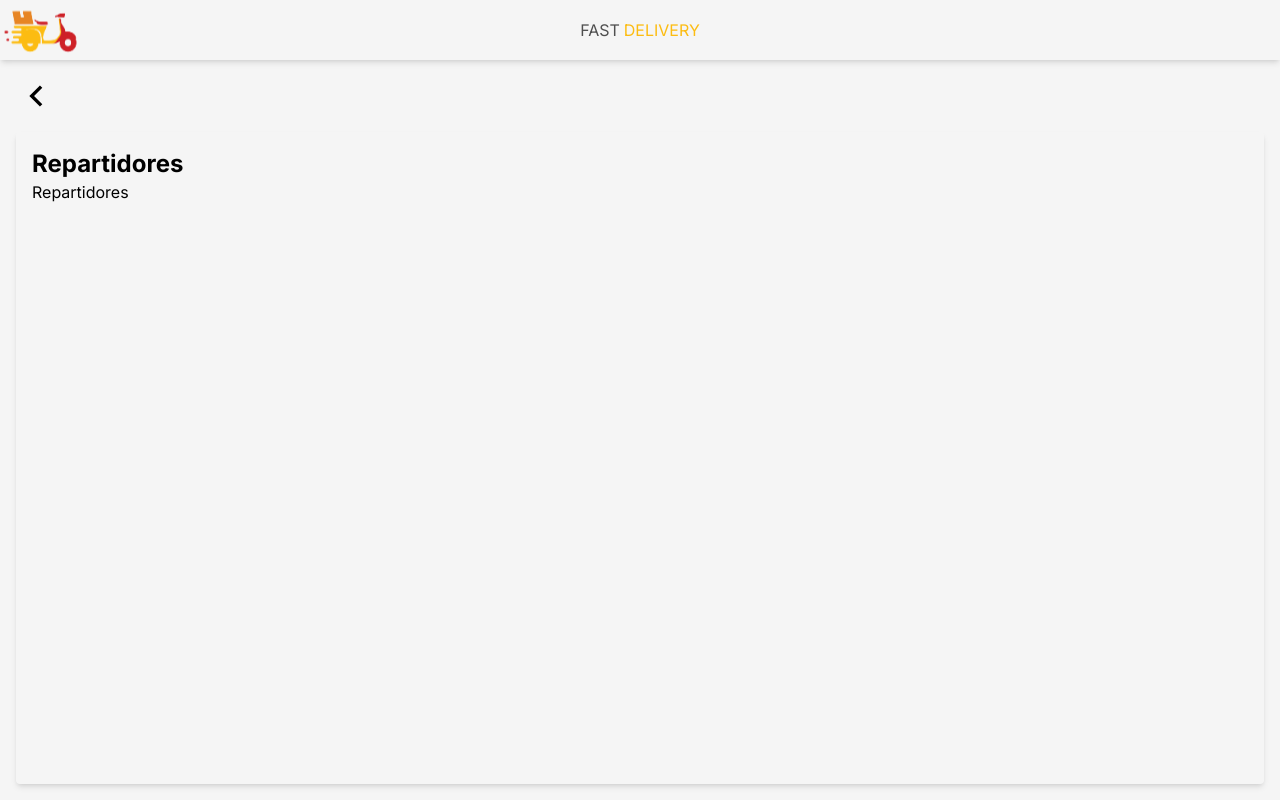
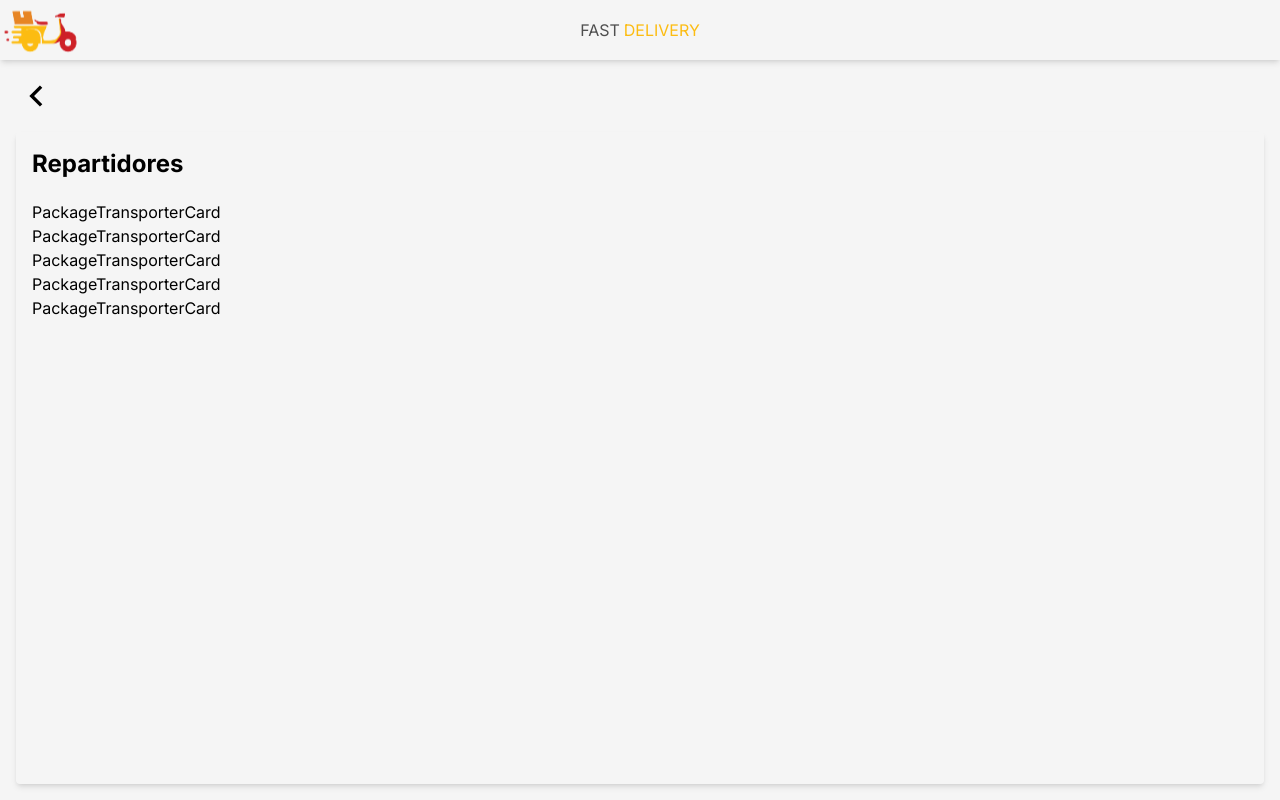
Before and after one commit to EmanuelAmico/staffys-backoffice-client, a Next.js app: page /delivery/people in a window 1280 px wide. Built offline with nearby package versions, Linux system fonts and the light colour scheme.

Commit message:
add some boilerplate until PackageTransporterCard common is ready

```diff
--- a/src/app/delivery/people/page.tsx
+++ b/src/app/delivery/people/page.tsx
@@ -12,7 +12,13 @@ const DeliveryPeople: FC = () => {
         className="self-start"
       />
       <Card title="Repartidores" className="grow">
-        <p>Repartidores</p>
+        <div className="mt-5">
+          <div>PackageTransporterCard</div>
+          <div>PackageTransporterCard</div>
+          <div>PackageTransporterCard</div>
+          <div>PackageTransporterCard</div>
+          <div>PackageTransporterCard</div>
+        </div>
       </Card>
     </Layout>
   );
```
